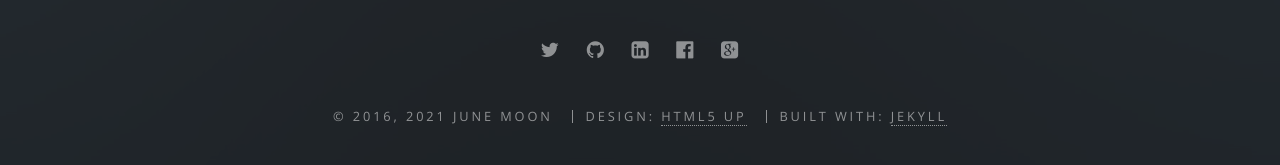
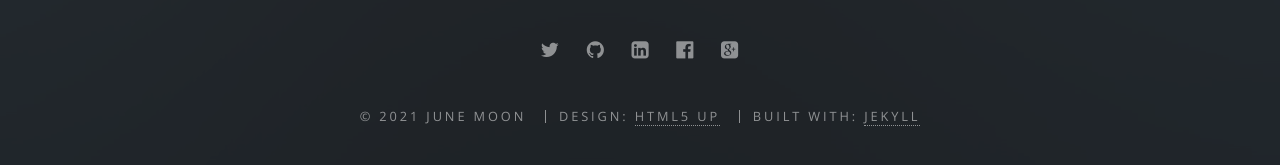
Before and after one commit to junesilvere/junesilvere, a Jekyll site: the page built from index.html, in a window 1280 px wide and 900 px high, scrolled down 3484 px. Shown: the part 681-846 px from the top of the window. Built offline with Jekyll 4.4.1, drawn with Linux system fonts in a browser that asks for light colours; some of the changed lines change nothing that is shown.

Commit message:
Update _config.yml

```diff
--- a/_config.yml
+++ b/_config.yml
@@ -8,7 +8,7 @@ description: |
   In/de/finite Subjectile Movements |
   PhD Thesis Project by June Moon
 owner: June Moon # or company name
-first_published: 2016 # if migrating another site, the year of your first publish
+first_published: 2021
 email: junialuna@gmail.com
 baseurl: "" # the subpath of your site, e.g. /blog
 url: "http://junialuna.github.io" # the base hostname & protocol for your site
```
